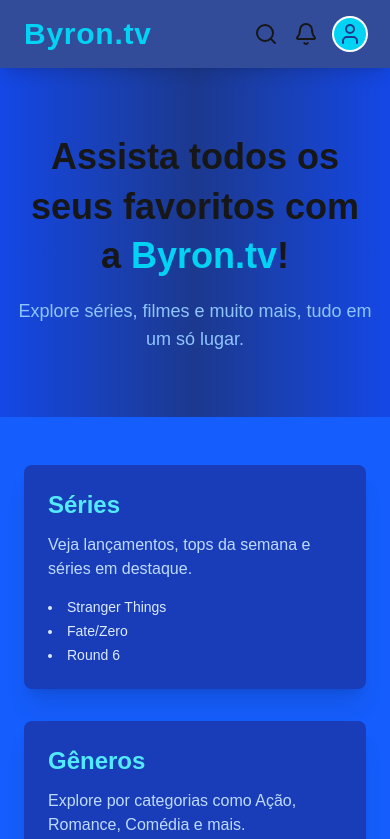
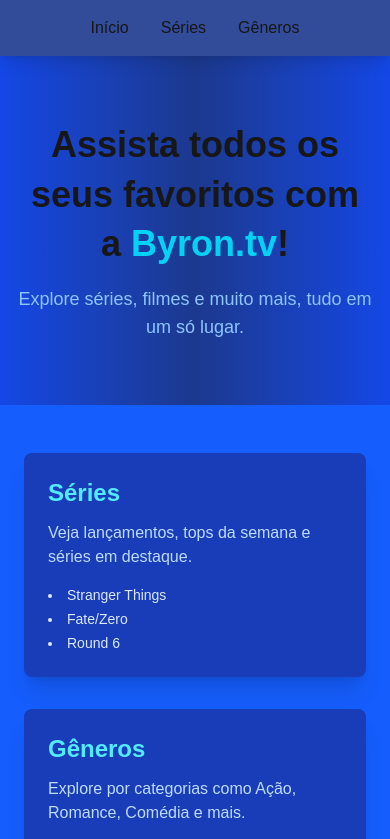
Before and after one commit to enriquemantovani/Streaming-pj-final, a Next.js app: page / in a window 390 px wide. Shown: the top 839 px of the page. Built offline with nearby package versions, Linux system fonts and the light colour scheme.

Commit message:
feat: Responsividade adicionado ao header

```diff
--- a/src/components/Header/index.tsx
+++ b/src/components/Header/index.tsx
@@ -6,14 +6,23 @@
     return(
 
         <header className="bg-blue-900/90 backdrop-blur px-6 py-4 flex items-center justify-between shadow-lg sticky top-0 z-50">
-            <h1 className="text-3xl font-extrabold text-cyan-400 tracking-wide">Byron.tv</h1>
+
+            <div className="w-full flex justify-center md:hidden">
+                <nav className="flex gap-8 md:hidden">
+                    <Link href="/" className="hover:text-cyan-300 transition">Início</Link>
+                    <Link href="/series" className="hover:text-cyan-300 transition">Séries</Link>
+                    <Link href="/generos" className="hover:text-cyan-300 transition">Gêneros</Link>
+                </nav>
+            </div>
+
+            <h1 className="hidden md:inline text-3xl font-extrabold text-cyan-400 tracking-wide">Byron.tv</h1>
             <nav className="hidden md:flex gap-6 text-base font-medium">
                 <Link href="/" className="hover:text-cyan-300 transition">Início</Link>
                 <Link href="/series" className="hover:text-cyan-300 transition">Séries</Link>
                 <Link href="/generos" className="hover:text-cyan-300 transition">Gêneros</Link>
                 <Link href="/" className="hover:text-cyan-300 transition">Minha Lista</Link>
             </nav>
-            <div className="flex items-center gap-4">
+            <div className="hidden md:flex items-center gap-4">
                 <button className="text-xl hover:text-cyan-300 transition"><Search/></button>
                 <button className="text-xl hover:text-cyan-300 transition"><Bell/></button>
                 <div className="w-8 h-8 bg-cyan-400 text-blue-900 flex items-center justify-center rounded-full ring-2 ring-white ring-opacity-30 text-sm font-bold">
```
